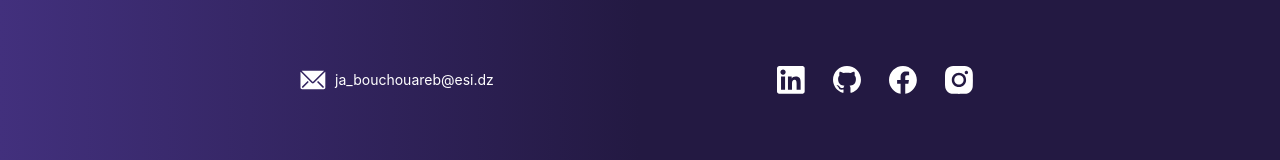
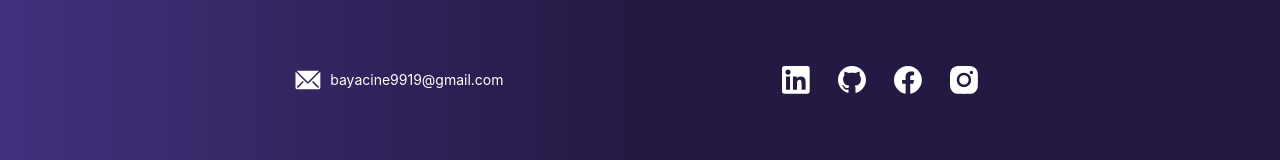
Before and after one commit to chechna9/Portfolio2.0, a React (Create React App) app: page / in a window 1280 px wide. Shown: the part 3336-3496 px from the top of the page. Built offline with nearby package versions, Linux system fonts and the light colour scheme.

Commit message:
added lazy image loader

```diff
--- a/package.json
+++ b/package.json
@@ -16,6 +16,7 @@
     "react-dom": "^18.2.0",
     "react-icons": "^4.8.0",
     "react-image-zoom": "^1.3.1",
+    "react-lazy-load-image-component": "^1.6.2",
     "react-medium-image-zoom": "^5.1.3",
     "react-scripts": "5.0.1",
     "reactjs-popup": "^2.0.5",
@@ -48,6 +49,7 @@
     ]
   },
   "devDependencies": {
+    "@types/react-lazy-load-image-component": "^1.6.4",
     "tailwindcss": "^3.3.1"
   }
 }
--- a/src/components/certeficate.tsx
+++ b/src/components/certeficate.tsx
@@ -2,6 +2,8 @@ import { useRef } from "react";
 import { AiOutlineCloseCircle } from "react-icons/ai";
 import Popup from "reactjs-popup";
 import { PopupActions } from "reactjs-popup/dist/types";
+import { LazyLoadImage } from 'react-lazy-load-image-component';
+
 import certeficate from "../utils/interfaces/certeficateInterface";
 interface certeficateProps {
   certeficate: certeficate;
@@ -30,7 +32,7 @@ const Certeficate: React.FC<certeficateProps> = ({ certeficate }) => {
             <AiOutlineCloseCircle color="red" />
           </button>
 
-          <img src={certeficate.imgUrl} alt="" className="" />
+          <LazyLoadImage src={certeficate.imgUrl} alt="" className="" />
         </div>
       </Popup>
     </div>
--- a/src/components/experience.tsx
+++ b/src/components/experience.tsx
@@ -1,4 +1,5 @@
 import experience from "../utils/interfaces/experienceInterface";
+import { LazyLoadImage } from 'react-lazy-load-image-component';
 
 interface experienceProps {
   experience: experience;
@@ -7,9 +8,10 @@ const Experience: React.FC<experienceProps> = ({experience}) => {
   // const experience = experienceProps.experience;
 
   return (
-    <div className="bg-prim1 rounded-3xl flex flex-col md:flex-row space-x-3  text-white md:w-[80vw] w-[75vw] pb-8 mx-auto max-w-3xl pr-2 ">
+    <div className="bg-prim1 rounded-3xl flex flex-col md:flex-row space-x-3  text-white md:w-[80vw] w-[75vw] pb-8 mx-auto max-w-3xl pr-2">
       {/* image */}
-      <img
+      <LazyLoadImage
+
         src={experience.imgPath}
         alt=""
         className="rounded-3xl md:w-[40%] w-[45vw] aspect-square object-cover -translate-x-[10%] "
--- a/src/components/project.tsx
+++ b/src/components/project.tsx
@@ -1,5 +1,6 @@
 import React from "react";
 import project from "../utils/interfaces/projectInterface";
+import { LazyLoadImage } from 'react-lazy-load-image-component';
 
 interface projectProps{
   project:project,
@@ -9,7 +10,7 @@ const Project:React.FC<projectProps> = (props:projectProps) => {
 
   return (
     <div className="flex md:flex-row flex-col justify-evenly items-center">
-      <img
+      <LazyLoadImage
         src={ project.imgLink}
         alt=""
         className="md:w-[30vw] w-[60vw] max-w-sm mb-3 md:mb-0"
--- a/src/sections/contactMe.tsx
+++ b/src/sections/contactMe.tsx
@@ -8,7 +8,7 @@ const ContactMe = () => {
       <div className="flex flex-row justify-evenly m-auto w-full">
         <div className="flex flex-row  items-center">
           <img src={emailIcon} alt="" className="w-7 mr-2" />
-          <p className="text-white text-sm">ja_bouchouareb@esi.dz</p>
+          <p className="text-white text-sm">bayacine9919@gmail.com</p>
         </div>
         <div className="md:flex md:flex-row grid grid-cols-2 gap-5  justify-evenly">
           <a href="https://www.linkedin.com/in/ahmedyacinebouchouareb/" target="blank">
```
Also changed, not shown: 2 other files (tests, documents, lock files or other folders).
